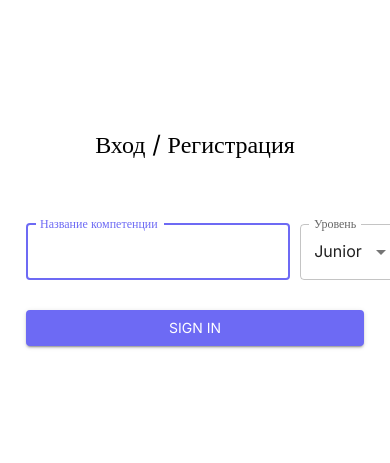
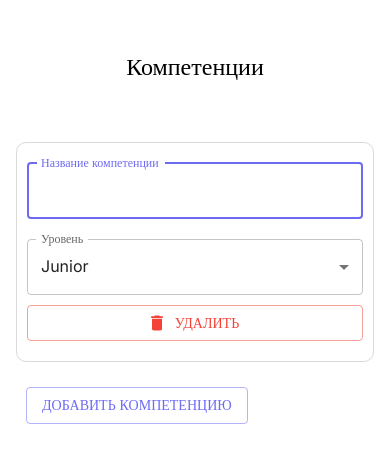
Before and after one commit to NorthShine/client, a React (Create React App) app: page /open-form in a window 390 px wide. Shown: the part 183-646 px from the top of the page. Built offline with nearby package versions, Linux system fonts and the light colour scheme; the HTML template or start-up script is replaced by a standard one; a web font is replaced by a local one.

Commit message:
Updated open form

```diff
--- a/src/Theme.js
+++ b/src/Theme.js
@@ -12,7 +12,7 @@ export const Theme = createTheme({
       light: '#ff7961',
       main: '#f44336',
       dark: '#ba000d',
-      contrastText: '#000'
+      contrastText: '#fff'
     }
   },
   typography: {
--- a/src/components/Login/Login.js
+++ b/src/components/Login/Login.js
@@ -56,7 +56,7 @@ export const Login = () => {
         <Grid container>
           <TextField
             className={styles.input}
-            label="Email - адрес"
+            label="E-mail адрес"
             id="email"
             variant="outlined"
             type="email"
--- a/src/components/Login/Login.module.css
+++ b/src/components/Login/Login.module.css
@@ -7,7 +7,7 @@
   margin: 10px;
 }
 .input {
-  margin: 30px 10px;
+  margin: 30px 10px 20px;
 }
 .loginBox {
   display: flex;
--- a/src/components/MainLayout/MainLayout.module.css
+++ b/src/components/MainLayout/MainLayout.module.css
@@ -1,7 +1,5 @@
 .root {
   display: flex;
-  height: 100%;
   font-family: Inter;
   align-items: center;
-
 }
--- a/src/components/OpenForm/OpenForm.js
+++ b/src/components/OpenForm/OpenForm.js
@@ -9,8 +9,12 @@ import {
   Select,
   FormControl,
   InputLabel,
-  MenuItem
+  MenuItem,
+  IconButton,
+  Tooltip,
+  useMediaQuery
 } from '@mui/material';
+import { Delete } from '@mui/icons-material';
 import { useNotification } from '../../hooks/useNotification';
 import { useAuth } from '../../hooks/useAuth';
 import * as api from '../../api';
@@ -22,6 +26,7 @@ export const OpenForm = () => {
   const emailRef = useRef(null);
   const [role, setRole] = useState('employee');
   const notification = useNotification();
+  const isMobile = useMediaQuery('(max-width:600px)');
   const [competences, setCompetences] = useState([
     {
       id: 0,
@@ -58,7 +63,6 @@ export const OpenForm = () => {
   const handleLevelSelect = event => {
     setCompetences(items => {
       return items.map(item => {
-        console.log(item.id === +event.target.name);
         if (item.id === +event.target.name) {
           item.level = event.target.value;
         }
@@ -67,31 +71,55 @@ export const OpenForm = () => {
     });
   };
 
+  const addCompetence = () => {
+    setCompetences(items => {
+      const newCompetence = {
+        id: items.length,
+        name: '',
+        level: 'junior',
+        access: ''
+      };
+      items.push(newCompetence);
+      return [...items];
+    });
+  };
+
+  const removeCompetence = id => {
+    if (competences.length > 1)
+      setCompetences(items => {
+        const newCompetences = items.filter(item => item.id !== id);
+        return [...newCompetences];
+      });
+  };
+
   return (
     <Container component="main" className={styles.openForm} maxWidth="sm">
       <Typography variant="h5" className={styles.title}>
-        Вход / Регистрация
+        Компетенции
       </Typography>
       <form className={styles.form} onSubmit={handleSubmit}>
         {competences.map(item => {
+          const id = String(item.id);
           return (
-            <Container key={item.id} className={styles.competences}>
+            <Container key={id} className={styles.competences}>
               <TextField
                 className={styles.input}
                 label="Название компетенции"
-                id={String(item.id)}
+                id={id}
                 variant="outlined"
                 type="email"
                 onChange={handleCompetencyNameChange}
                 fullWidth
                 autoFocus
               />
-              <FormControl>
+              <Container disableGutters className={styles.selectWrapper}>
+                <FormControl fullWidth>
                   <InputLabel id="select-label">Уровень</InputLabel>
-                <Select className={styles.select__lvl}
+                  <Select
+                    className={styles.select}
                     labelId="level"
-                  id={String(item.id)}
-                  name={String(item.id)}
+                    id={id}
+                    name={id}
                     value={item.level}
                     label="Уровень"
                     onChange={handleLevelSelect}>
@@ -101,16 +129,32 @@ export const OpenForm = () => {
                   </Select>
                 </FormControl>
               </Container>
+              {isMobile ? (
+                <Button
+                  color="secondary"
+                  variant="outlined"
+                  startIcon={<Delete />}
+                  fullWidth
+                  onClick={() => removeCompetence(item.id)}>
+                  Удалить
+                </Button>
+              ) : (
+                <Tooltip title="Удалить">
+                  <IconButton onClick={() => removeCompetence(item.id)}>
+                    <Delete />
+                  </IconButton>
+                </Tooltip>
+              )}
+            </Container>
           );
         })}
         <Grid container>
           <Button
-            type="submit"
-            fullWidth
-            variant="contained"
+            variant="outlined"
             color="primary"
-            className={styles.submit}>
-            Sign in
+            className={styles.add_competence}
+            onClick={addCompetence}>
+            Добавить компетенцию
           </Button>
         </Grid>
       </form>
--- a/src/components/OpenForm/OpenForm.module.css
+++ b/src/components/OpenForm/OpenForm.module.css
@@ -6,8 +6,11 @@
 .submit {
   margin: 10px;
 }
+.add_competence {
+  margin: 10px;
+}
 .input {
-  margin: 20px 10px;
+  padding-right: 10px;
 }
 .openForm {
   display: flex;
@@ -18,13 +21,35 @@
 .title {
   padding-top: 40px;
 }
-.select__lvl {
-  width: 100px;
+.selectWrapper {
+  width: auto;
+  margin-right: 10px;
+}
+.select {
+  width: 100%;
 }
 .competences {
-  padding-left: 0;
-  padding-right: 0;
+  padding: 20px 10px;
   display: flex;
   align-items: center;
   flex-direction: row;
 }
+
+@media (max-width: 600px) {
+  .competences {
+    flex-direction: column;
+    border: 0.5px solid rgb(217, 217, 217);
+    border-radius: 10px;
+    margin: 15px 0;
+  }
+  .input {
+    margin-bottom: 10px;
+    padding-right: 0;
+    width: 100%;
+  }
+  .selectWrapper {
+    margin-top: 10px;
+    margin-bottom: 10px;
+    width: 100%;
+  }
+}
```
Lines whose indentation alone changed are shown as unchanged.
